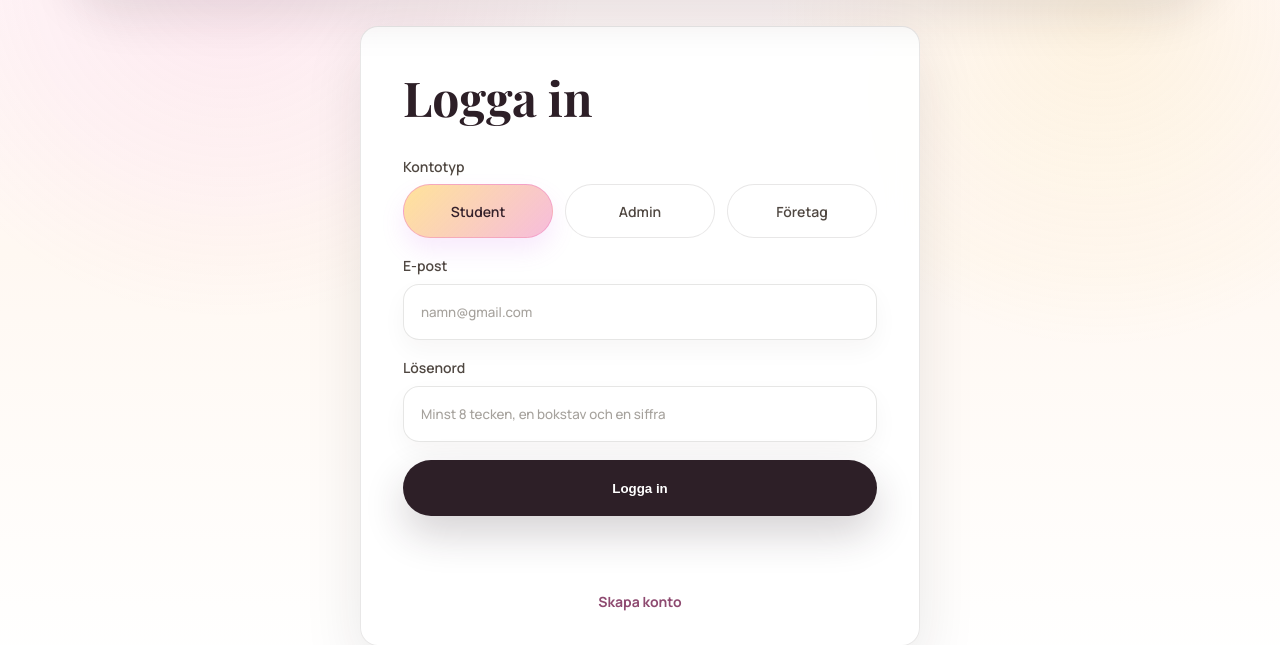
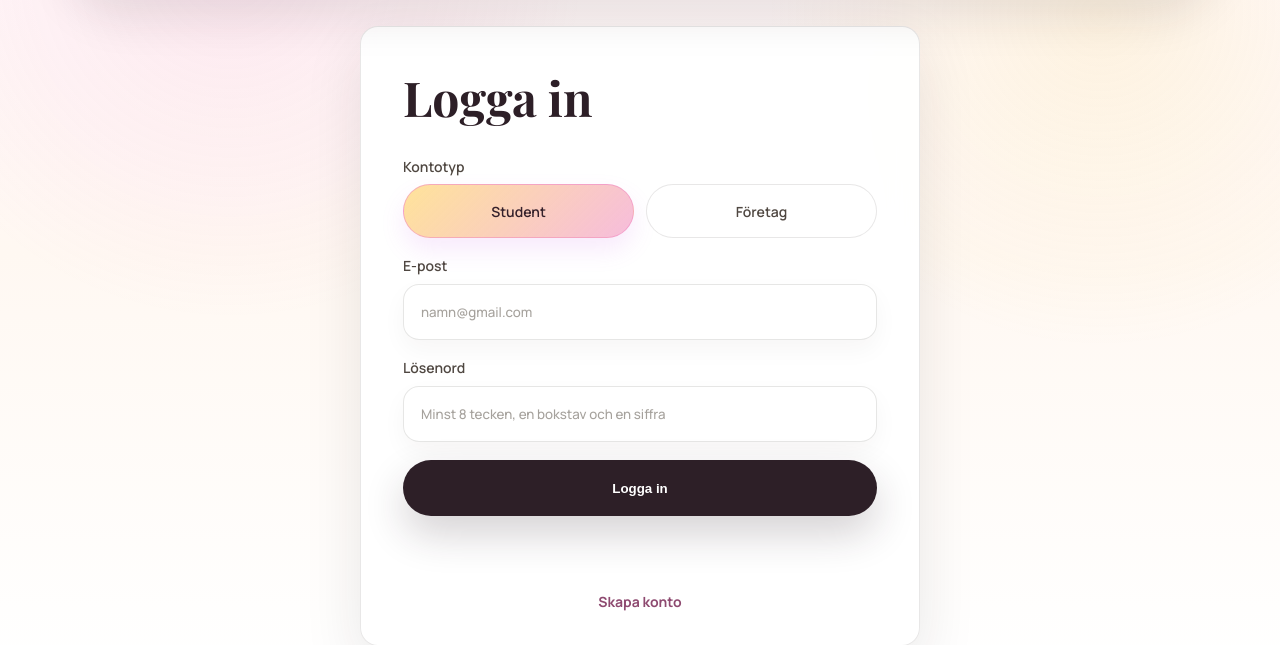
Before and after one commit to EmmaGeorge20/UNIVERSE.web, a Flask app: page /login in a window 1280 px wide. Shown: the part 130-775 px from the top of the page. Run offline with Flask 3, Linux system fonts and the light colour scheme; some libraries are stand-ins or nearby versions.

Commit message:
Tagit bort admin som alternativ

```diff
--- a/static/style.css
+++ b/static/style.css
@@ -1110,7 +1110,7 @@ a:focus-visible {
 
 .account-type-picker {
   display: grid;
-  grid-template-columns: repeat(3, minmax(0, 1fr));
+  grid-template-columns: repeat(2, minmax(0, 1fr));
   gap: 12px;
   margin: 0;
   padding: 0;
--- a/templates/login.html
+++ b/templates/login.html
@@ -27,10 +27,6 @@
             <label>
               <input type="radio" name="role" value="student" required checked>
               <span>Student</span>
-            </label>
-            <label>
-              <input type="radio" name="role" value="admin" required>
-              <span>Admin</span>
             </label>
             <label>
               <input type="radio" name="role" value="företag" required>
```
